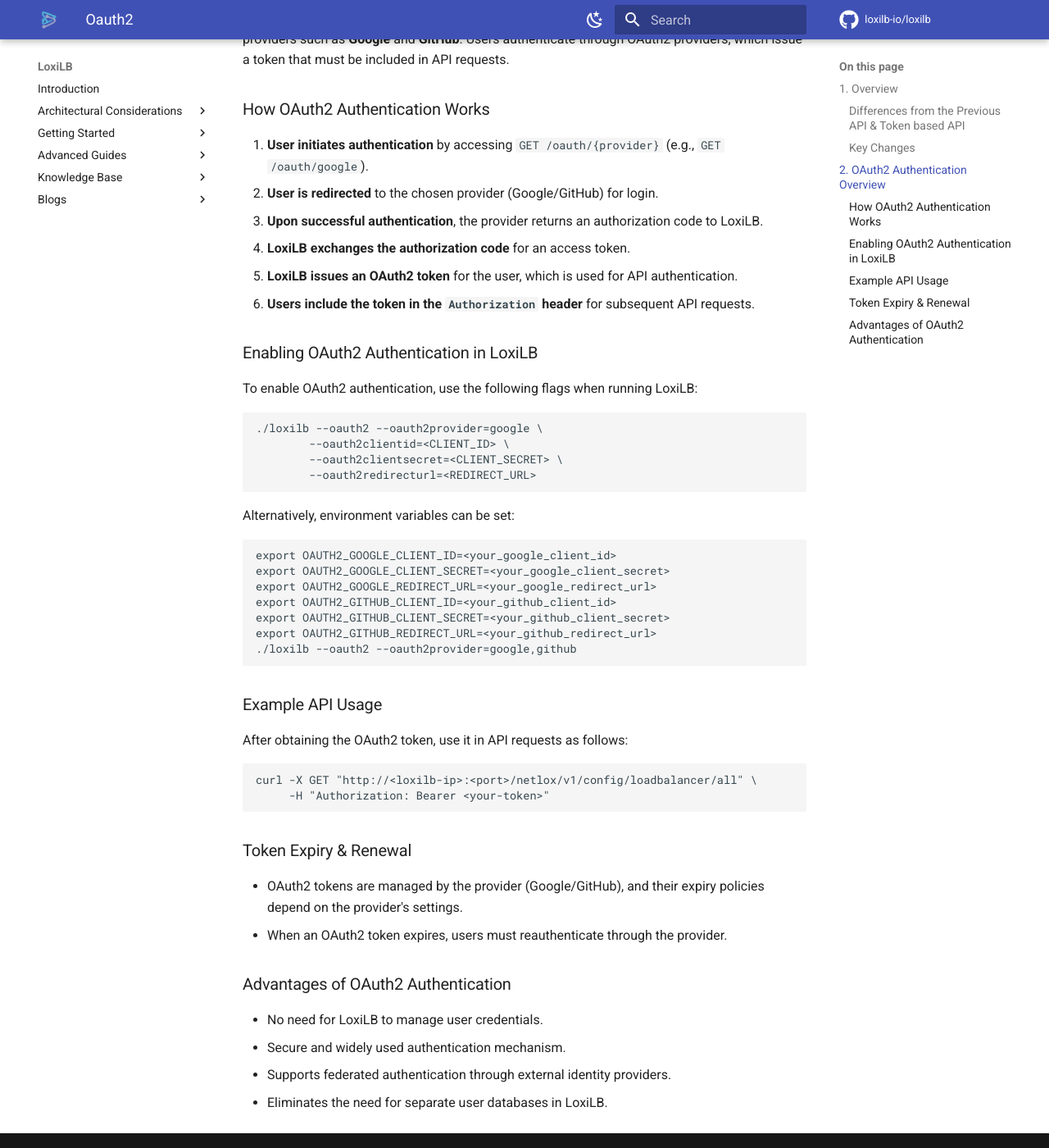
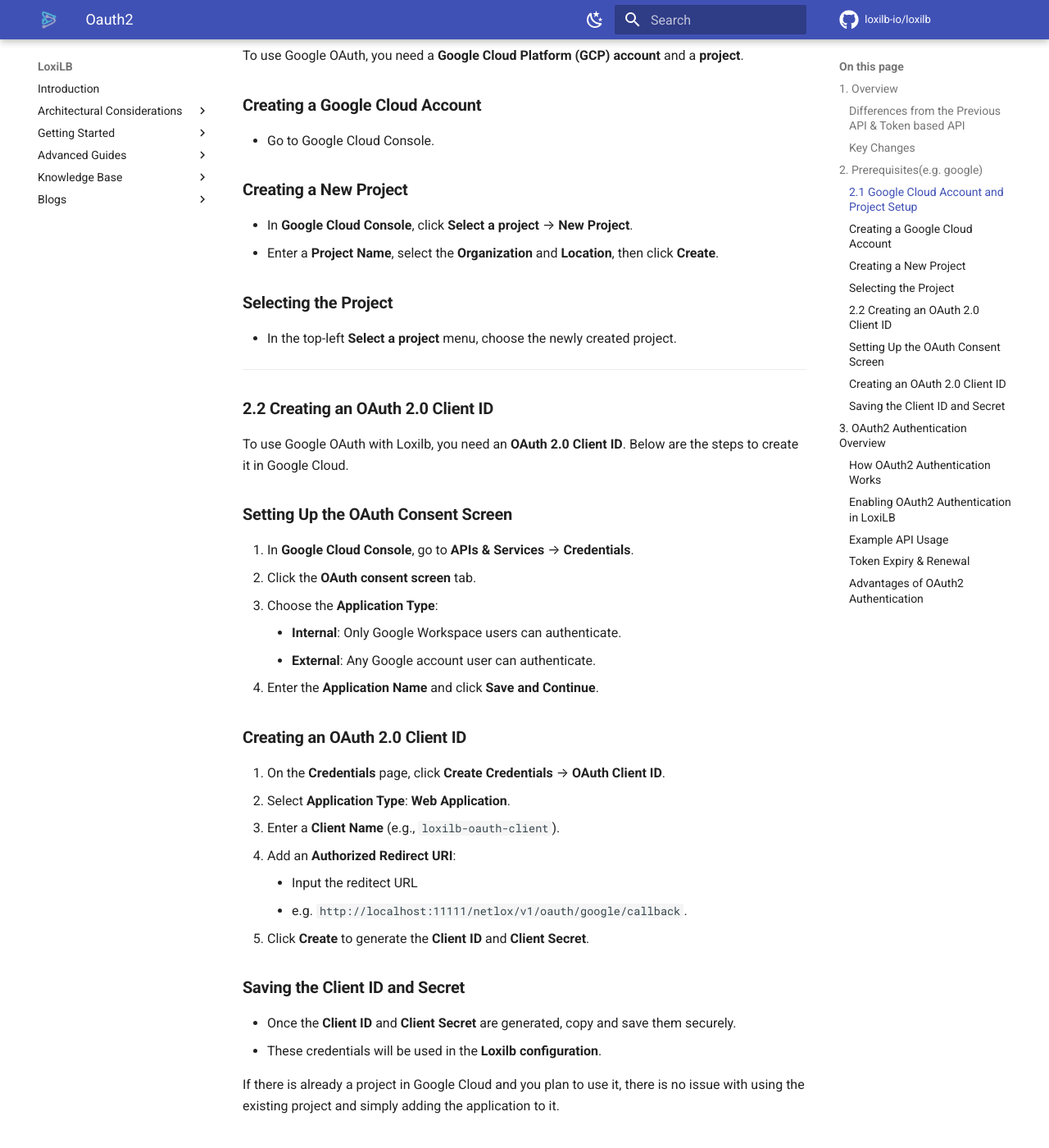
Before and after one commit to loxilb-io/loxilbdocs, an MkDocs documentation site: the page built from docs/oauth2.md, in a window 1280 px wide and 1400 px high, scrolled down 977 px. Shown: the whole window at 82% size. Built offline with MkDocs 1.6.1 and Material for MkDocs 9.7.7, drawn with Linux system fonts in a browser that asks for light colours; comment, search, counter and statistics services are not loaded; the version menu is left out; some of the changed text lies outside the part shown.

Commit message:
Update oauth2.md

````diff
--- a/docs/oauth2.md
+++ b/docs/oauth2.md
@@ -16,25 +16,78 @@
 - **API requests requiring authentication must include the token in the `Authorization` header**
 - **Authentication can be enabled/disabled through an option when running LoxiLB**
 
-## 2. OAuth2 Authentication Overview
+## 2. Prerequisites(e.g. google)
+
+### **2.1 Google Cloud Account and Project Setup**
+
+To use Google OAuth, you need a **Google Cloud Platform (GCP) account** and a **project**.
+
+### **Creating a Google Cloud Account**
+
+- Go to Google Cloud Console.
+
+### **Creating a New Project**
+
+- In **Google Cloud Console**, click **Select a project** → **New Project**.
+- Enter a **Project Name**, select the **Organization** and **Location**, then click **Create**.
+
+### **Selecting the Project**
+
+- In the top-left **Select a project** menu, choose the newly created project.
+
+---
+
+### **2.2 Creating an OAuth 2.0 Client ID**
+
+To use Google OAuth with Loxilb, you need an **OAuth 2.0 Client ID**. Below are the steps to create it in Google Cloud.
+
+### **Setting Up the OAuth Consent Screen**
+
+1. In **Google Cloud Console**, go to **APIs & Services** → **Credentials**.
+2. Click the **OAuth consent screen** tab.
+3. Choose the **Application Type**:
+    - **Internal**: Only Google Workspace users can authenticate.
+    - **External**: Any Google account user can authenticate.
+4. Enter the **Application Name** and click **Save and Continue**.
+
+### **Creating an OAuth 2.0 Client ID**
+
+1. On the **Credentials** page, click **Create Credentials** → **OAuth Client ID**.
+2. Select **Application Type**: **Web Application**.
+3. Enter a **Client Name** (e.g., `loxilb-oauth-client`).
+4. Add an **Authorized Redirect URI**:
+    - Input the reditect URL
+    - e.g. `http://localhost:11111/netlox/v1/oauth/google/callback`.
+5. Click **Create** to generate the **Client ID** and **Client Secret**.
+
+### **Saving the Client ID and Secret**
+
+- Once the **Client ID** and **Client Secret** are generated, copy and save them securely.
+- These credentials will be used in the **Loxilb configuration**.
+
+If there is already a project in Google Cloud and you plan to use it, there is no issue with using the existing project and simply adding the application to it.
+
+## 3. OAuth2 Authentication Overview
 
 OAuth2 authentication in LoxiLB enables seamless authentication using external identity providers such as **Google** and **GitHub**. Users authenticate through OAuth2 providers, which issue a token that must be included in API requests.
 
 ### How OAuth2 Authentication Works
-1. **User initiates authentication** by accessing `GET /oauth/{provider}` (e.g., `GET /oauth/google`).
-2. **User is redirected** to the chosen provider (Google/GitHub) for login.
-3. **Upon successful authentication**, the provider returns an authorization code to LoxiLB.
-4. **LoxiLB exchanges the authorization code** for an access token.
-5. **LoxiLB issues an OAuth2 token** for the user, which is used for API authentication.
-6. **Users include the token in the `Authorization` header** for subsequent API requests.
+1. **Turn on LoxiLB using credentials**
+2. **User initiates authentication** by accessing `GET /oauth/{provider}` (e.g., `GET http://localhost:11111/netlox/v1/oauth/google`).
+3. **User is redirected** to the chosen provider (Google/GitHub) for login.
+4. **Upon successful authentication**, the provider returns an authorization code to LoxiLB.
+   If the redirect URL is set to the callback API as shown in the example above, the following process will be handled automatically, and a JSON-formatted token will be issued.
+5. **LoxiLB exchanges the authorization code** for an access token.
+6. **LoxiLB issues an OAuth2 token** for the user, which is used for API authentication.
+7. **Users include the token in the `Authorization` header** for subsequent API requests.
 
 ### Enabling OAuth2 Authentication in LoxiLB
 To enable OAuth2 authentication, use the following flags when running LoxiLB:
 ```
 ./loxilb --oauth2 --oauth2provider=google \
-        --oauth2clientid=<CLIENT_ID> \
-        --oauth2clientsecret=<CLIENT_SECRET> \
-        --oauth2redirecturl=<REDIRECT_URL>
+        --oauth2google-clientid=<CLIENT_ID> \
+        --oauth2google-clientsecret=<CLIENT_SECRET> \
+        --oauth2google-redirecturl=<REDIRECT_URL>
 ```
 Alternatively, environment variables can be set:
 ```
@@ -51,7 +104,7 @@
 After obtaining the OAuth2 token, use it in API requests as follows:
 ```
 curl -X GET "http://<loxilb-ip>:<port>/netlox/v1/config/loadbalancer/all" \
-     -H "Authorization: Bearer <your-token>"
+     -H "Authorization: <your-token>"
 ```
 
 ### Token Expiry & Renewal
````
